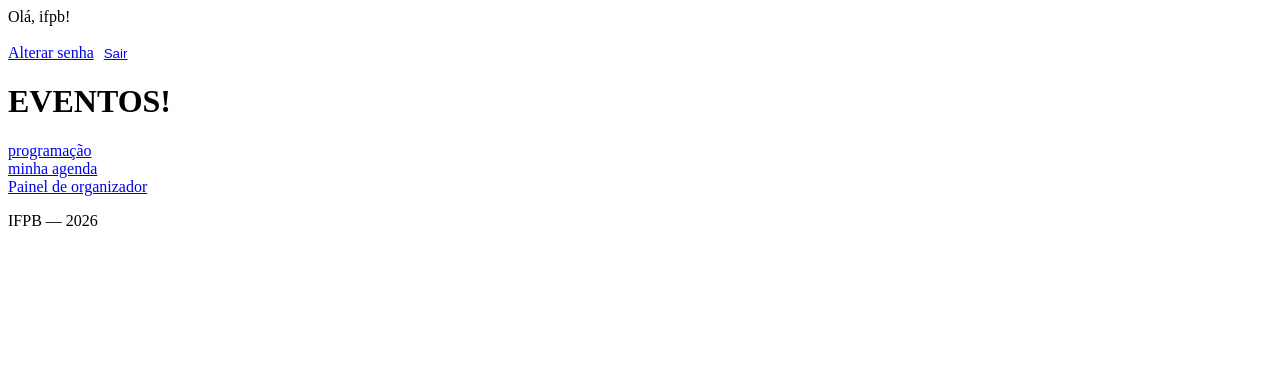
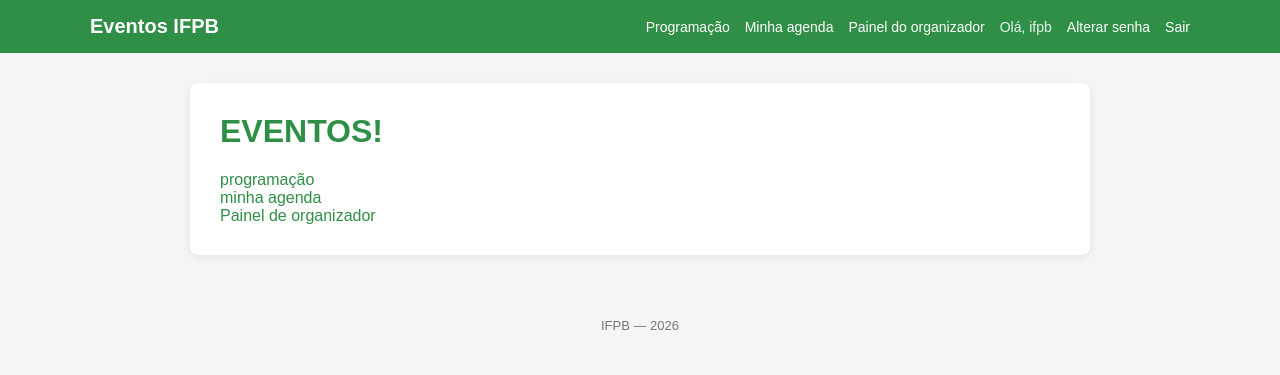
Before and after one commit to Muciri/eventos, a Django app: page / in a window 1280 px wide. Shown: the top 375 px of the page. Run offline with Django 5.2, Linux system fonts and the light colour scheme; a user stored in the database is signed in.

Commit message:
sytle: adiciona estilização basica

```diff
--- a/config/settings.py
+++ b/config/settings.py
@@ -117,6 +117,10 @@ USE_TZ = True
 
 STATIC_URL = 'static/'
 
+STATICFILES_DIRS = [
+    BASE_DIR / 'static',
+]
+
 # Default primary key field type
 # https://docs.djangoproject.com/en/5.2/ref/settings/#default-auto-field
 
--- a/eventos/views.py
+++ b/eventos/views.py
@@ -19,22 +19,24 @@ def programacao(request):
 def detalhe_evento(request, id):
     evento = get_object_or_404(Evento, id=id)
 
-    inscrito_no_evento = InscricaoEvento.objects.filter(
-        evento=evento,
-        participante=request.user
-    ).exists()
+    inscrito_no_evento = False
+    atividades = Atividade.objects.filter(evento=evento)
 
-    atividades = Atividade.objects.filter(
-        evento=evento
-    ).annotate(
-        ja_inscrito=Exists(
-            InscricaoAtividade.objects.filter(
-                atividade=OuterRef('pk'),
-                inscricao_evento__evento=evento,
-                inscricao_evento__participante=request.user
+    if request.user.is_authenticated:
+        inscrito_no_evento = InscricaoEvento.objects.filter(
+            evento=evento,
+            participante=request.user
+        ).exists()
+
+        atividades = atividades.annotate(
+            ja_inscrito=Exists(
+                InscricaoAtividade.objects.filter(
+                    atividade=OuterRef('pk'),
+                    inscricao_evento__evento=evento,
+                    inscricao_evento__participante=request.user
+                )
             )
         )
-    )
 
     return render(request, 'eventos/detalhe_evento.html', {
         'evento': evento,
@@ -383,4 +385,4 @@ def painel_organizador(request):
         output_field=IntegerField()
     ))
 
-    return render(request, 'eventos/inscrever-se_evento.html', {'atividades': atividades})
+    return render(request, 'eventos/painel_organizador.html', {'atividades': atividades})
--- /dev/null
+++ b/static/css/style.css
@@ -0,0 +1,226 @@
+/* ---------------------------
+   Base
+---------------------------- */
+
+* {
+    box-sizing: border-box;
+}
+
+body {
+    margin: 0;
+    font-family: Arial, sans-serif;
+    background: #f4f5f6;
+    color: #333;
+}
+
+a {
+    color: #2f8f46;
+    text-decoration: none;
+}
+
+a:hover {
+    text-decoration: underline;
+}
+
+.container {
+    width: 90%;
+    max-width: 900px;
+    margin: 30px auto;
+    background: white;
+    padding: 30px;
+    border-radius: 8px;
+    box-shadow: 0 2px 8px rgba(0, 0, 0, 0.08);
+}
+
+h1 {
+    margin-top: 0;
+    color: #2f8f46;
+}
+
+h2,
+h3,
+h4 {
+    color: #333;
+}
+
+
+/* ---------------------------
+   Navbar
+---------------------------- */
+
+.navbar {
+    background: #2f8f46;
+    color: white;
+}
+
+.nav-container {
+    width: 90%;
+    max-width: 1100px;
+    margin: 0 auto;
+    padding: 15px 0;
+
+    display: flex;
+    justify-content: space-between;
+    align-items: center;
+    gap: 20px;
+}
+
+.logo {
+    color: white;
+    font-size: 20px;
+    font-weight: bold;
+    text-decoration: none;
+}
+
+.logo:hover {
+    text-decoration: none;
+}
+
+.nav-links {
+    display: flex;
+    align-items: center;
+    gap: 15px;
+    flex-wrap: wrap;
+}
+
+.nav-links a {
+    color: white;
+    font-size: 14px;
+}
+
+.usuario {
+    color: #e9f5ec;
+    font-size: 14px;
+}
+
+.logout-form {
+    display: inline;
+    margin: 0;
+}
+
+
+/* ---------------------------
+   Botões
+---------------------------- */
+
+button,
+.link-button {
+    background: #2f8f46;
+    color: white;
+
+    border: none;
+    border-radius: 5px;
+
+    padding: 9px 14px;
+
+    font-size: 14px;
+    cursor: pointer;
+}
+
+button:hover,
+.link-button:hover {
+    background: #26763a;
+}
+
+.link-button {
+    padding: 0;
+    background: transparent;
+    color: white;
+}
+
+.link-button:hover {
+    background: transparent;
+    text-decoration: underline;
+}
+
+
+/* ---------------------------
+   Formulários
+---------------------------- */
+
+form {
+    margin-top: 15px;
+}
+
+form p {
+    margin-bottom: 15px;
+}
+
+label {
+    display: block;
+    margin-bottom: 5px;
+    font-weight: bold;
+}
+
+input,
+select,
+textarea {
+    width: 100%;
+    padding: 9px;
+
+    border: 1px solid #ccc;
+    border-radius: 5px;
+
+    font-family: inherit;
+    font-size: 14px;
+}
+
+textarea {
+    min-height: 100px;
+    resize: vertical;
+}
+
+input:focus,
+select:focus,
+textarea:focus {
+    outline: none;
+    border-color: #2f8f46;
+}
+
+
+/* ---------------------------
+   Eventos e atividades
+---------------------------- */
+
+article {
+    background: #fafafa;
+
+    border: 1px solid #ddd;
+    border-radius: 7px;
+
+    padding: 20px;
+    margin: 20px 0;
+}
+
+article h2,
+article h3,
+article h4 {
+    margin-top: 0;
+}
+
+article p {
+    margin: 8px 0;
+}
+
+
+/* ---------------------------
+   Mensagens
+---------------------------- */
+
+main > p {
+    margin: 10px 0;
+}
+
+
+/* ---------------------------
+   Footer
+---------------------------- */
+
+footer {
+    text-align: center;
+    color: #777;
+
+    padding: 20px 0 30px;
+
+    font-size: 13px;
+}
--- a/templates/base.html
+++ b/templates/base.html
@@ -1,43 +1,89 @@
-<!--
-
-    A MUDAR!!!!!!!!!!1
-
--->
+{% load static %}
 
 <!DOCTYPE html>
 <html lang="pt-br">
 <head>
     <meta charset="utf-8">
-  <title>{% block titulo %}Blog IFPB{% endblock %}</title>
+    <meta name="viewport" content="width=device-width, initial-scale=1">
+
+    <title>{% block titulo %}Eventos IFPB{% endblock %}</title>
+
+    <link rel="stylesheet" href="{% static 'css/style.css' %}">
 </head>
+
 <body>
+
 <header>
+    <nav class="navbar">
 
-    <nav>
+        <div class="nav-container">
+
+            <a class="logo" href="{% url 'eventos:main' %}">
+                Eventos IFPB
+            </a>
+
+            <div class="nav-links">
+
+                <a href="{% url 'eventos:programacao' %}">
+                    Programação
+                </a>
+
                 {% if user.is_authenticated %}
-            <span>Olá, {{ user.username }}!</span>
-            <br> <br>
-            <a href="{% url 'password_change' %}">Alterar senha</a>
-            <form action="{% url 'logout' %}" method="post" style="display:inline;">
+
+                    <a href="{% url 'eventos:minha_agenda' %}">
+                        Minha agenda
+                    </a>
+
+                    {% if perms.eventos.add_evento %}
+                        <a href="{% url 'eventos:painel_organizador' %}">
+                            Painel do organizador
+                        </a>
+                    {% endif %}
+
+                    <span class="usuario">
+                        Olá, {{ user.username }}
+                    </span>
+
+                    <a href="{% url 'password_change' %}">
+                        Alterar senha
+                    </a>
+
+                    <form action="{% url 'logout' %}" method="post" class="logout-form">
                         {% csrf_token %}
-                <button type="submit" style="background:none; border:none; color:blue; text-decoration:underline; cursor:pointer;">
+                        <button type="submit" class="link-button">
                             Sair
                         </button>
                     </form>
+
                 {% else %}
-            <a href="{% url 'login' %}">Entrar</a>
-            <br>
-            <a href="{% url 'register' %}">Cadastrar-se</a>
+
+                    <a href="{% url 'login' %}">
+                        Entrar
+                    </a>
+
+                    <a href="{% url 'register' %}">
+                        Cadastrar-se
+                    </a>
+
                 {% endif %}
+
+            </div>
+
+        </div>
+
     </nav>
 </header>
 
-  <main>
-    {% block conteudo %}{% endblock %}
+<main class="container">
+
+    {% block conteudo %}
+    {% endblock %}
+
 </main>
 
 <footer>
     <p>IFPB — {% now "Y" %}</p>
 </footer>
+
 </body>
 </html>
```
Also changed, not shown: db.sqlite3. Lines whose indentation alone changed are shown as unchanged.
